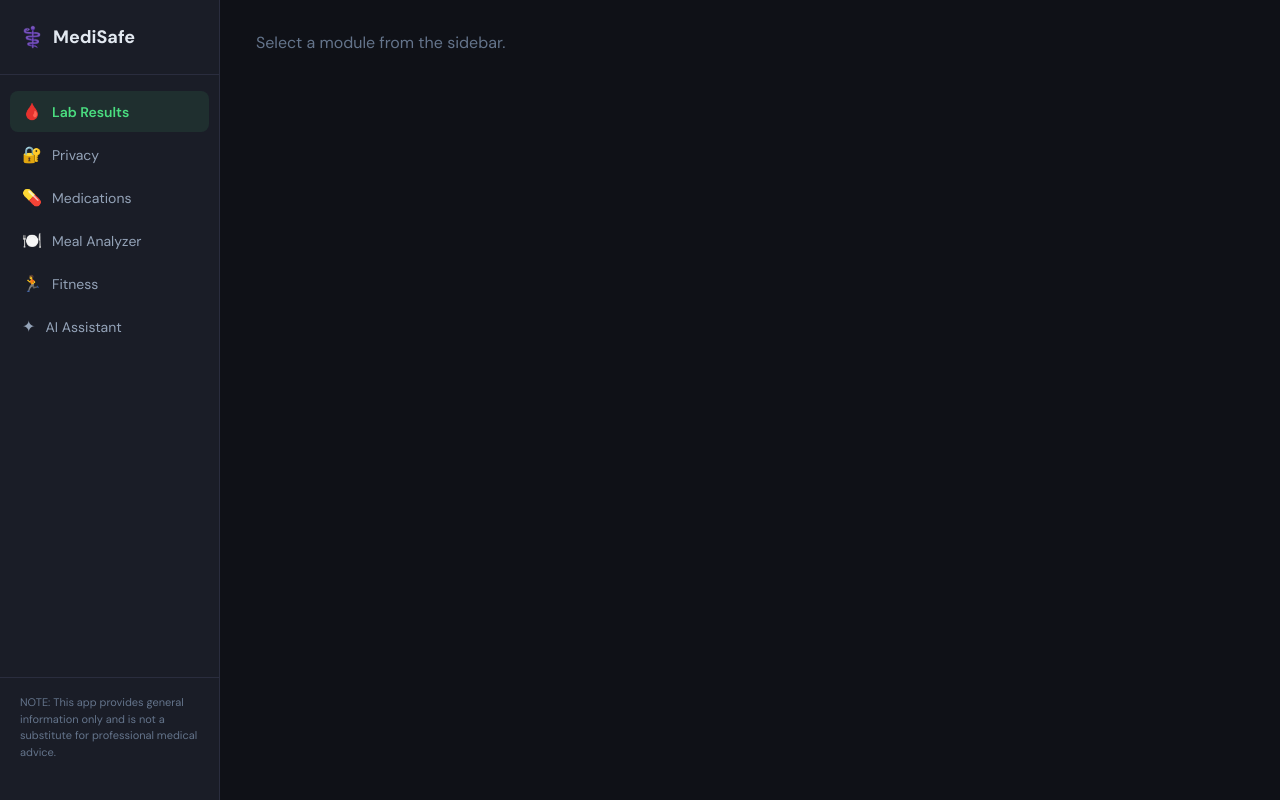
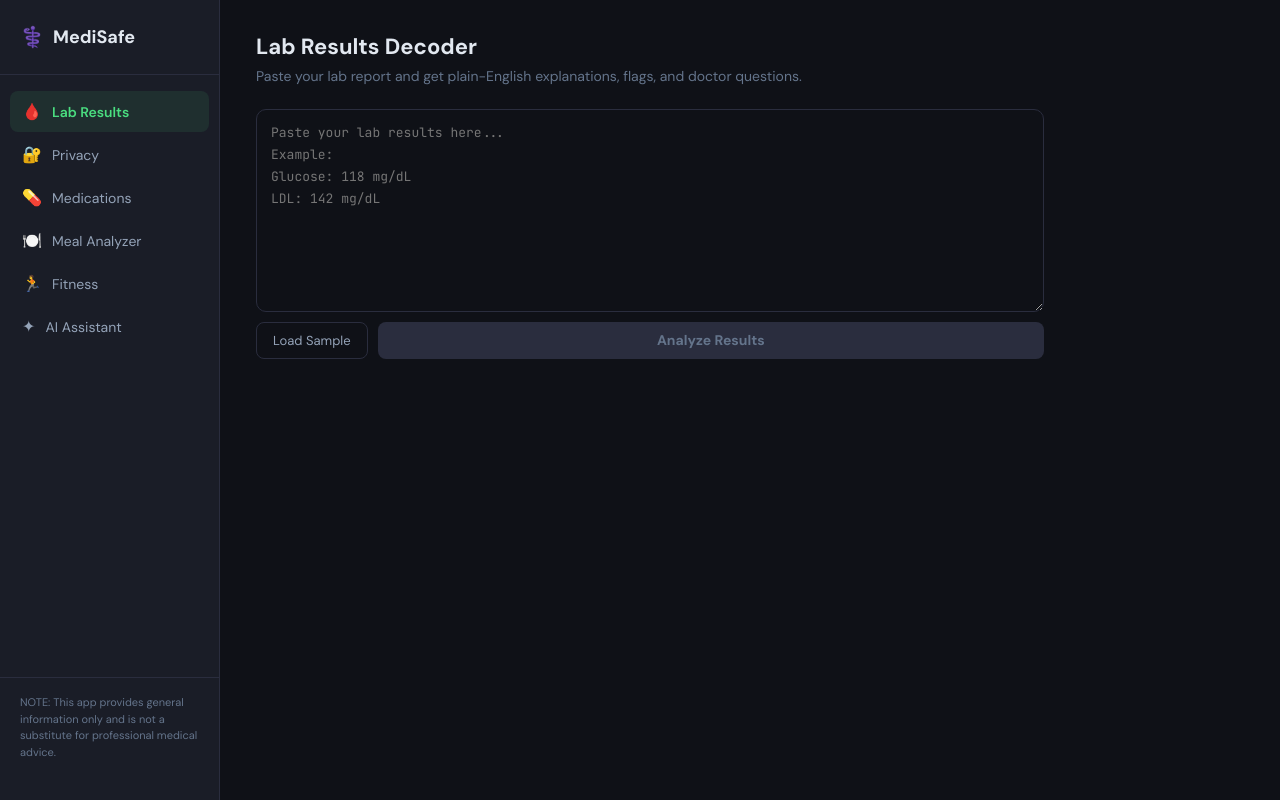
Before and after one commit to DevanshMalhotra17/MediSafe, a React (Vite) app in the folder medisafe/: page / in a window 1280 px wide. Built offline with nearby package versions, Linux system fonts and the light colour scheme; no server answers.

Commit message:
Add lab analysis and wire Gemini API

```diff
--- a/medisafe/src/App.tsx
+++ b/medisafe/src/App.tsx
@@ -1,6 +1,7 @@
 import { useState } from 'react';
-import Sidebar from './components/ui/Sidebar';
-import ContextBanner from './components/ui/ContextBanner';
+import Sidebar from './components/Sidebar';
+import ContextBanner from './components/ContextBanner';
+import LabModule from './components/LabModule';
 import { COLORS, FONTS } from './lib/constants';
 import type { HealthProfile } from './lib/types';
 
@@ -19,12 +20,23 @@ export default function App() {
     setProfile(prev => ({ ...prev, ...partial }));
   }
 
+  function renderContent() {
+    switch (active) {
+      case 'lab':
+        return <LabModule profile={profile} onProfileUpdate={updateProfile} />;
+      default:
+        return (
+          <p style={{ color: COLORS.textMuted, fontSize: 15 }}>Coming soon.</p>
+        );
+    }
+  }
+
   return (
     <div style={{ display: 'flex', minHeight: '100vh', background: COLORS.bg, fontFamily: FONTS.body }}>
       <Sidebar active={active} onSelect={setActive} lastUpdated={profile.lastUpdated} />
       <main style={{ flex: 1, padding: '32px 36px', color: COLORS.text, maxWidth: 860 }}>
         <ContextBanner profile={profile} />
-        <p style={{ color: COLORS.textMuted }}>Select a module from the sidebar.</p>
+        {renderContent()}
       </main>
     </div>
   );
--- a/medisafe/src/components/ui/ContextBanner.tsx
+++ b/medisafe/src/components/ContextBanner.tsx
@@ -1,5 +1,5 @@
-import { COLORS, FONTS } from '../../lib/constants';
-import type { HealthProfile } from '../../lib/types';
+import { COLORS, FONTS } from '../lib/constants';
+import type { HealthProfile } from '../lib/types';
 
 interface Props {
   profile: HealthProfile;
--- a/medisafe/src/components/LabModule.tsx
+++ b/medisafe/src/components/LabModule.tsx
@@ -0,0 +1,119 @@
+import { useState } from 'react';
+import { COLORS, FONTS, SAMPLE_LAB } from '../lib/constants';
+import { callAPI, parseJSON } from '../lib/ai';
+import type { HealthProfile, LabAnalysis } from '../lib/types';
+
+const SYSTEM = `You are a medical data interpreter. The user will paste raw lab results.
+Return ONLY valid JSON in this exact shape, no markdown, no extra text:
+{
+  "summary": "2-3 sentence plain-English overview of the person's overall health",
+  "values": [
+    {
+      "name": "test name",
+      "value": "numeric value",
+      "unit": "unit",
+      "status": "normal|low|high|critical",
+      "range": "reference range e.g. 70-99 mg/dL",
+      "explanation": "1 sentence plain-English explanation"
+    }
+  ],
+  "doctorQuestions": ["Question 1", "Question 2", "Question 3"],
+  "lifestyleTips": ["Tip 1", "Tip 2", "Tip 3"]
+}`;
+
+interface Props {
+  profile: HealthProfile;
+  onProfileUpdate: (p: Partial<HealthProfile>) => void;
+}
+
+export default function LabModule({ profile, onProfileUpdate }: Props) {
+  const [text, setText] = useState(profile.labRawText || '');
+  const [loading, setLoading] = useState(false);
+  const [error, setError] = useState('');
+
+  async function analyze() {
+    if (!text.trim()) return;
+    setLoading(true);
+    setError('');
+    try {
+      const raw = await callAPI(SYSTEM, text);
+      const parsed = parseJSON<LabAnalysis>(raw);
+      onProfileUpdate({
+        labRawText: text,
+        labAnalysis: parsed,
+        lastUpdated: new Date().toLocaleTimeString(),
+      });
+    } catch (e) {
+      setError('Could not parse response. Make sure your lab results are formatted clearly.');
+    } finally {
+      setLoading(false);
+    }
+  }
+
+  return (
+    <div style={{ display: 'flex', flexDirection: 'column', gap: 24, fontFamily: FONTS.body }}>
+      <div>
+        <h2 style={{ fontSize: 22, fontWeight: 700, color: COLORS.text, margin: 0 }}>
+          Lab Results Decoder
+        </h2>
+        <p style={{ color: COLORS.textMuted, marginTop: 6, fontSize: 14 }}>
+          Paste your lab report and get plain-English explanations, flags, and doctor questions.
+        </p>
+      </div>
+
+      <div style={{ display: 'flex', flexDirection: 'column', gap: 10 }}>
+        <textarea
+          value={text}
+          onChange={e => setText(e.target.value)}
+          placeholder={'Paste your lab results here...\nExample:\nGlucose: 118 mg/dL\nLDL: 142 mg/dL'}
+          rows={8}
+          style={{
+            background: '#0F1117',
+            border: `1px solid ${COLORS.border}`,
+            borderRadius: 10,
+            color: COLORS.text,
+            fontFamily: FONTS.mono,
+            fontSize: 13,
+            padding: '12px 14px',
+            resize: 'vertical',
+            outline: 'none',
+            lineHeight: 1.7,
+          }}
+        />
+        <div style={{ display: 'flex', gap: 10 }}>
+          <button
+            onClick={() => setText(SAMPLE_LAB)}
+            style={{
+              padding: '9px 16px',
+              borderRadius: 8,
+              border: `1px solid ${COLORS.border}`,
+              background: 'transparent',
+              color: COLORS.textDim,
+              fontSize: 13,
+            }}
+          >
+            Load Sample
+          </button>
+          <button
+            onClick={analyze}
+            disabled={loading || !text.trim()}
+            style={{
+              padding: '9px 20px',
+              borderRadius: 8,
+              border: 'none',
+              background: loading ? COLORS.border : text.trim() ? COLORS.accent : COLORS.border,
+              color: loading ? COLORS.textMuted : text.trim() ? '#0F1117' : COLORS.textMuted,
+              fontWeight: 700,
+              fontSize: 14,
+              flex: 1,
+              transition: 'background 0.2s',
+            }}
+          >
+            {loading ? 'Analyzing...' : 'Analyze Results'}
+          </button>
+        </div>
+        {error && <p style={{ color: COLORS.danger, fontSize: 13, margin: 0 }}>{error}</p>}
+      </div>
+    </div>
+  );
+}
--- a/medisafe/src/components/ui/Sidebar.tsx
+++ b/medisafe/src/components/Sidebar.tsx
@@ -1,4 +1,4 @@
-import { COLORS, FONTS, NAV_ITEMS } from '../../lib/constants';
+import { COLORS, FONTS, NAV_ITEMS } from '../lib/constants';
 
 interface Props {
   active: string;
```
Also changed, not shown: medisafe/src/components/Badge.tsx (added), medisafe/src/components/Card.tsx (added), medisafe/src/components/Spinner.tsx (added), medisafe/src/components/ui/Badge.tsx (deleted), medisafe/src/components/ui/Card.tsx (deleted), medisafe/src/components/ui/Spinner.tsx (deleted).
